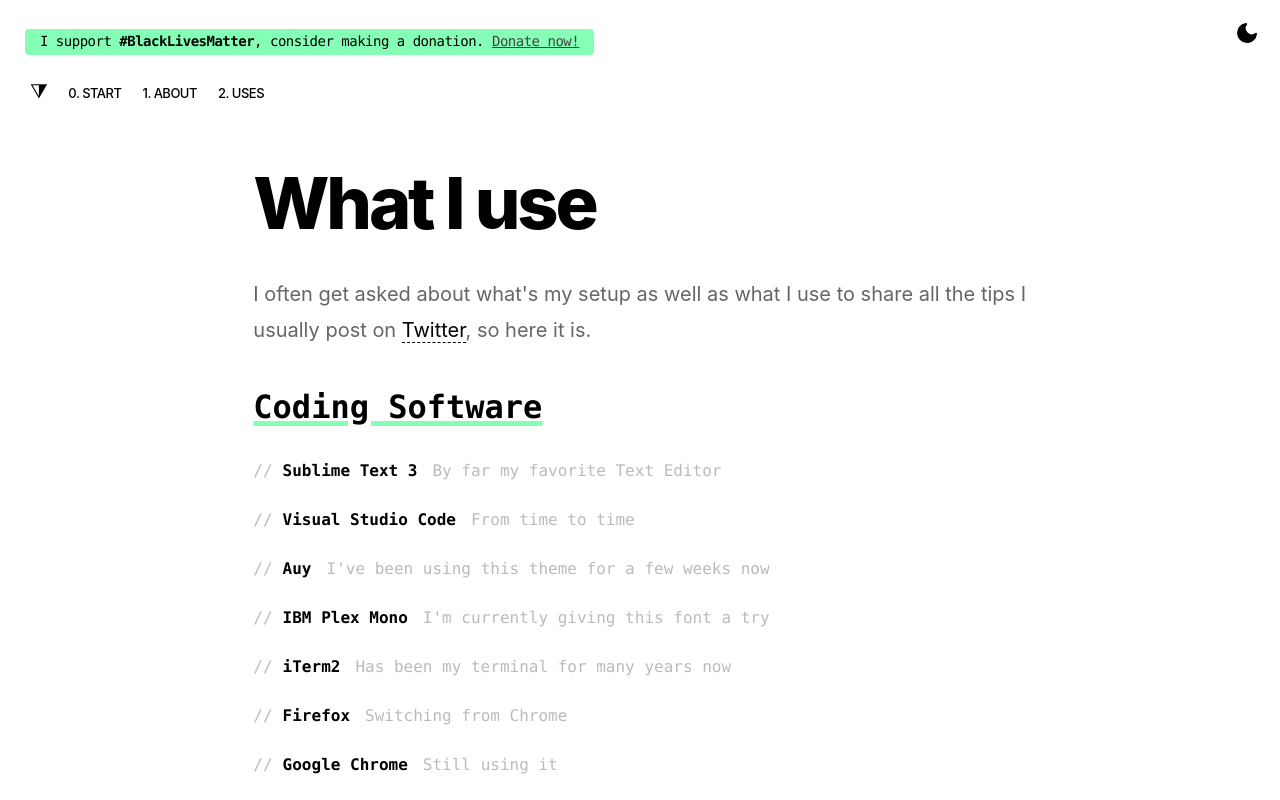
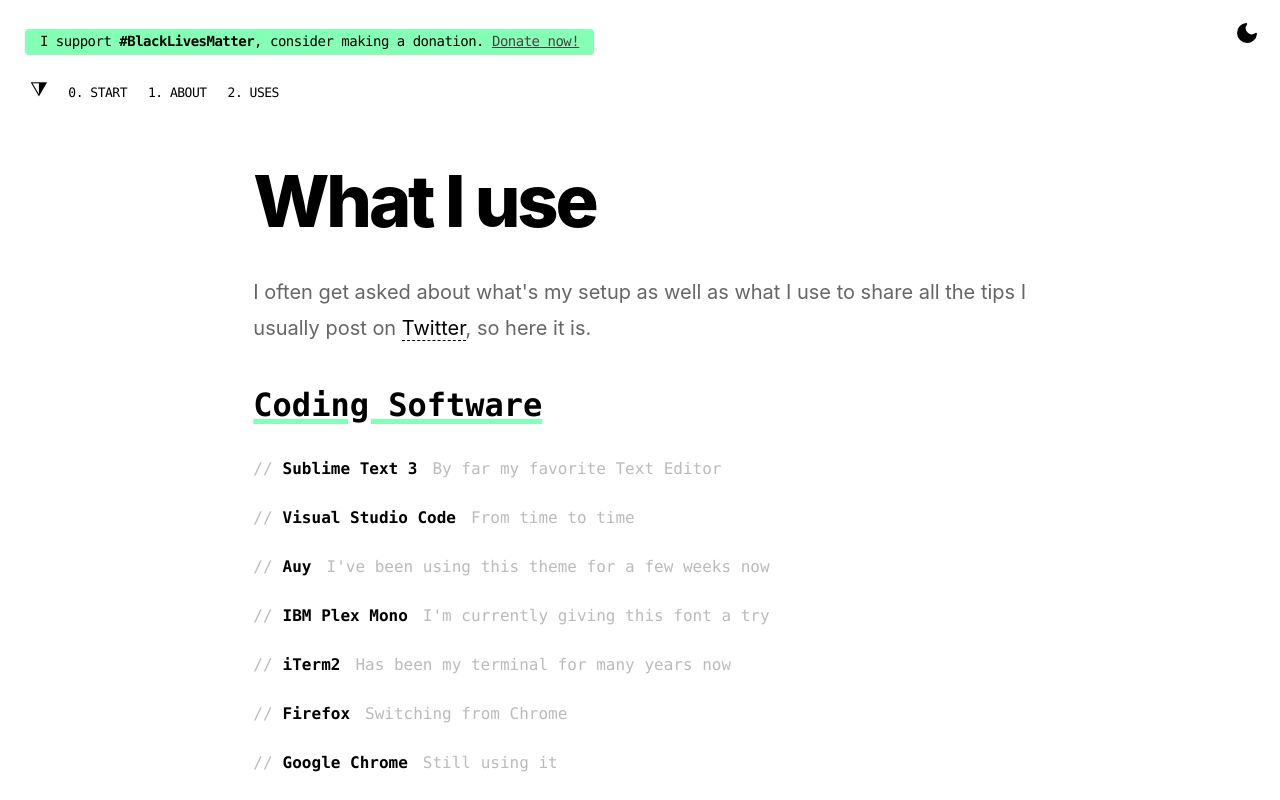
Before and after one commit to telmogoncalves/telmo, a Next.js app: page /uses in a window 1280 px wide. Shown: the top 800 px of the page. Built offline with nearby package versions, Linux system fonts and the light colour scheme; a web font is replaced by a local one.

Commit message:
Menu styling

```diff
--- a/styles/base.css
+++ b/styles/base.css
@@ -73,10 +73,12 @@
   text-decoration: none;
   font-size: 13px;
   text-transform: uppercase;
-  padding: 6px 10px;
-  border-radius: 4px;
+  padding: 4px 10px 6px;
+  border-top-left-radius: 10px;
+  border-bottom-right-radius: 10px;
   letter-spacing: -.5px;
   font-weight: 500;
+  font-family: ibm-plex-mono, Monaco, 'Lucida Console';
 }
 
 .top-menu ul li a:hover {
```
